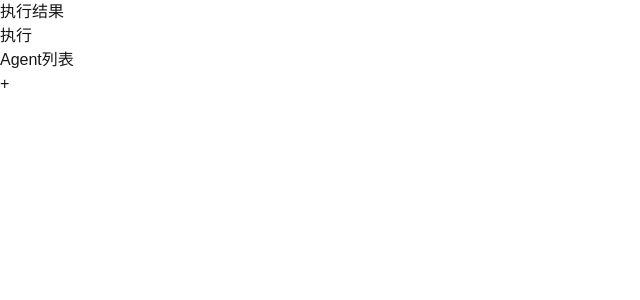
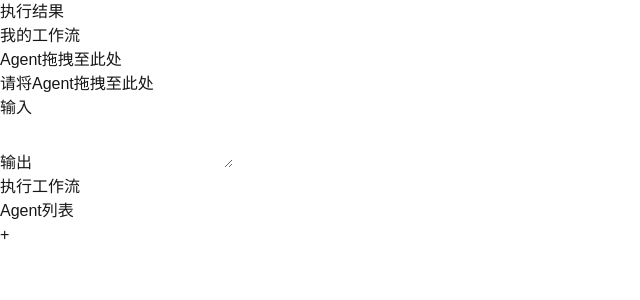
Before and after one commit to LLLzzh/agent-workflow-front-end, a Next.js app: page / in a window 1280 px wide. Shown: the top 300 px of the page, without its empty margins (0-640 px from the left). Built offline with nearby package versions, Linux system fonts and the light colour scheme.

Commit message:
fix: center panel drag repeating prblem

```diff
--- a/package.json
+++ b/package.json
@@ -14,7 +14,8 @@
     "react": "^19.0.0",
     "react-dnd": "^16.0.1",
     "react-dnd-html5-backend": "^16.0.1",
-    "react-dom": "^19.0.0"
+    "react-dom": "^19.0.0",
+    "uuid": "^11.0.3"
   },
   "devDependencies": {
     "@eslint/eslintrc": "^3",
--- a/src/components/CenterPanel.tsx
+++ b/src/components/CenterPanel.tsx
@@ -1,62 +1,150 @@
-import { useDrop } from 'react-dnd'
+import { useState } from 'react'
+import { useDrop, useDrag } from 'react-dnd'
 import { Agent } from '@/pages/api/apis'
 
 interface CenterPanelProps {
-    sequence: Agent[]
-    setSequence: (agents: Agent[]) => void
-    onExecute: () => Promise<void>
+    agents: Agent[]
 }
 
-export default function CenterPanel({ sequence, setSequence, onExecute }: CenterPanelProps) {
-    const [{ isOver }, drop] = useDrop<Agent, void, { isOver: boolean }>(() => ({
+export default function CenterPanel({ agents }: CenterPanelProps) {
+    const [workflowAgents, setWorkflowAgents] = useState<Agent[]>([])
+    const [input, setInput] = useState('')
+    const [output, setOutput] = useState('')
+
+    // Handle dropping agents
+    const [{ isOver }, drop] = useDrop(() => ({
         accept: 'AGENT',
-        drop: (item: Agent, monitor) => {
-            const dropIndex = Math.floor(monitor.getClientOffset()?.y / 50)
-            const validIndex = Math.min(dropIndex, sequence.length)  // 保证 dropIndex 合理
-            const newSequence = [...sequence]
-            newSequence.splice(validIndex, 0, item)  // 插入到指定位置
-            setSequence(newSequence)
+        drop: (item: Agent) => {
+            // 使用回调函数确保获取最新的 workflowAgents 状态
+            setWorkflowAgents((prevAgents) => {
+                // 如果没有找到相同的 agent，则将其添加到工作流中
+                if (!prevAgents.some(agent => agent.id === item.id)) {
+                    return [...prevAgents, item]
+                } else {
+                    console.log(`Agent with id ${item.id} already exists in the workflow`)
+                    return prevAgents // 如果已存在，则返回原状态，不做修改
+                }
+            })
         },
         collect: (monitor) => ({
-            isOver: monitor.isOver(),
-        }),
+            isOver: monitor.isOver()
+        })
     }))
 
+
+    // Add agent to workflow
+    const addAgentToWorkflow = (agent: Agent) => {
+        setWorkflowAgents((prevAgents) => [...prevAgents, agent])
+    }
+
+    // Delete an agent from the workflow
+    const deleteAgent = (index: number) => {
+        setWorkflowAgents((prevAgents) => prevAgents.filter((_, i) => i !== index))
+    }
+
+    // Execute workflow
+    const executeWorkflow = async () => {
+        let currentInput = input
+        for (let i = 0; i < workflowAgents.length; i++) {
+            const agent = workflowAgents[i]
+            currentInput = await executeAgent(agent, currentInput)
+        }
+        setOutput(currentInput) // Final output after all agents have been executed
+    }
+
+    const executeAgent = async (agent: Agent, input: string) => {
+        return new Promise<string>((resolve) => {
+            setTimeout(() => {
+                console.log(`Agent ${agent.name} processed input: ${input}`)
+                resolve(`${input} -> Processed by ${agent.name}`)
+            }, 100)
+        })
+    }
+
     return (
-        <div ref={drop} className="flex-1 p-4 border-r">
+        <div ref={drop} className="flex flex-col p-4 w-3/4">
             <div className="mb-4">
-                <button
-                    onClick={onExecute}
-                    className="px-4 py-2 bg-blue-500 text-white rounded"
-                >
-                    执行
-                </button>
+                <h2 className="text-xl font-bold">我的工作流</h2>
+                <div className="border p-4 mt-2">
+                    <h3 className="font-semibold">Agent拖拽至此处</h3>
+                    <div className={`min-h-[200px] border-dashed border-2 ${isOver ? 'bg-gray-100' : ''}`}>
+                        {workflowAgents.length === 0 ? (
+                            <p className="text-center text-gray-500">请将Agent拖拽至此处</p>
+                        ) : (
+                            <div>
+                                {workflowAgents.map((agent, index) => (
+                                    <DraggableAgent
+                                        key={agent.id}  // Ensure unique key
+                                        index={index}
+                                        agent={agent}
+                                        deleteAgent={deleteAgent}
+                                    />
+                                ))}
+                            </div>
+                        )}
+                    </div>
+                </div>
             </div>
-            <div className="space-y-2">
-                {sequence.map((agent, index) => (
-                    <AgentSequenceItem
-                        key={index}
-                        agent={agent}
-                        onRemove={() => {
-                            const newSequence = [...sequence]
-                            newSequence.splice(index, 1)
-                            setSequence(newSequence)
-                        }}
-                    />
-                ))}
+
+            {/* Input Section */}
+            <div className="mb-4">
+                <label className="block mb-2">输入</label>
+                <input
+                    type="text"
+                    value={input}
+                    onChange={(e) => setInput(e.target.value)}
+                    className="w-full p-2 border rounded"
+                />
             </div>
+
+            {/* Output Section */}
+            <div className="mb-4">
+                <label className="block mb-2">输出</label>
+                <textarea
+                    value={output}
+                    readOnly
+                    className="w-full p-2 border rounded"
+                />
+            </div>
+
+            {/* Execute Button */}
+            <button
+                onClick={executeWorkflow}
+                className="px-4 py-2 bg-blue-500 text-white rounded"
+            >
+                执行工作流
+            </button>
         </div>
     )
 }
 
-function AgentSequenceItem({ agent, onRemove }: { agent: Agent, onRemove: () => void }) {
+interface DraggableAgentProps {
+    agent: Agent
+    index: number
+    deleteAgent: (index: number) => void
+}
+
+function DraggableAgent({ agent, index, deleteAgent }: DraggableAgentProps) {
+    const [{ isDragging }, drag] = useDrag(() => ({
+        type: 'AGENT',
+        item: { index, id: agent.id }, // Ensure only the index and id are passed
+        collect: (monitor) => ({
+            isDragging: monitor.isDragging()
+        })
+    }), [agent.id, index])
+
     return (
-        <div className="p-4 border rounded flex justify-between items-center">
-            <div>
-                <h3 className="font-bold">{agent.name}</h3>
-                <p className="text-sm">{agent.description}</p>
-            </div>
-            <button onClick={onRemove} className="text-red-500">删除</button>
+        <div
+            ref={drag}
+            className={`flex justify-between items-center mb-2 p-2 border ${isDragging ? 'opacity-50' : ''}`}
+        >
+            <span>{agent.name}</span>
+            <button
+                onClick={() => deleteAgent(index)}
+                className="text-red-500 hover:text-red-700"
+            >
+                删除
+            </button>
         </div>
     )
 }
--- a/src/components/RightPanel.tsx
+++ b/src/components/RightPanel.tsx
@@ -4,6 +4,8 @@ import AnalyserForm from './Right/AnalyserForm'
 import JudgerForm from './Right/JudgerForm'
 import HandlerForm from './Right/HandlerForm'
 import PainterForm from './Right/PainterForm'
+import CenterPanel from './CenterPanel'
+import { v4 as uuidv4 } from 'uuid'
 
 interface RightPanelProps {
     onAgentAdd: (agent: Agent) => void
@@ -24,6 +26,8 @@ export default function RightPanel({ onAgentAdd }: RightPanelProps) {
     }, {} as Record<number, Agent[]>)
 
     return (
+        <>
+            <CenterPanel agents={agents} />
             <div className="w-1/4 p-4">
                 <div className="flex justify-between items-center mb-4">
                     <h2 className="text-xl font-bold">Agent列表</h2>
@@ -50,6 +54,7 @@ export default function RightPanel({ onAgentAdd }: RightPanelProps) {
                         onAdd={async (data) => {
                             const newAgent: Agent = {
                                 ...data,
+                                id: data.id || uuidv4(),
                             }
                             console.log('the form data is ' + JSON.stringify(data))
                             setAgents([...agents, newAgent])
@@ -64,13 +69,15 @@ export default function RightPanel({ onAgentAdd }: RightPanelProps) {
                         agent={editAgent}
                         onClose={() => setEditAgent(null)}
                         onUpdate={(updatedAgent) => {
-                        const updatedAgents = agents.map(agent => agent.name === updatedAgent.name ? updatedAgent : agent)
+                            const updatedAgents = agents.map(agent => agent.id === updatedAgent.id ? updatedAgent : agent)
                             setAgents(updatedAgents)
                             setEditAgent(null)
+                            console.log(updatedAgent, "update form")
                         }}
                     />
                 )}
             </div>
+        </>
     )
 }
 
@@ -89,7 +96,7 @@ function AgentGroup({ kind, agents, onEditAgent }: { kind: number, agents: Agent
             {isExpanded && (
                 <div className="space-y-2 mt-2">
                     {agents.map((agent) => (
-                        <AgentCard key={agent.name + agent.kind} agent={agent} onEdit={() => onEditAgent(agent)} />
+                        <AgentCard key={agent.id} agent={agent} onEdit={() => onEditAgent(agent)} />
                     ))}
                 </div>
             )}
@@ -133,7 +140,8 @@ function AddAgentForm({ onClose, onAdd }: { onClose: () => void, onAdd: (data: a
         kind: kindData.kind,
         name: '',
         description: '',
-        avatar: ''
+        avatar: '',
+        id: uuidv4(),
     })
 
     useEffect(() => {
@@ -230,6 +238,7 @@ function EditAgentForm({ agent, onClose, onUpdate }: { agent: Agent, onClose: ()
         ...agent
     })
 
+
     const renderForm = () => {
         switch (formData.kind) {
             case 0:
--- a/src/pages/api/apis.ts
+++ b/src/pages/api/apis.ts
@@ -4,6 +4,7 @@ import request from "@/pages/api/config"
  * @description agent 基础接口
  */
 interface AgentBase {
+    id: string
     name: string
     description: string
     avatar: string
--- a/src/pages/index.tsx
+++ b/src/pages/index.tsx
@@ -1,6 +1,5 @@
 import { useState } from 'react'
 import LeftPanel from '@/components/LeftPanel'
-import CenterPanel from '@/components/CenterPanel'
 import RightPanel from '@/components/RightPanel'
 import { Agent } from './api/apis'
 
@@ -11,13 +10,6 @@ export default function Home() {
   return (
     <div className="flex h-screen">
       <LeftPanel results={executionResults} />
-      <CenterPanel
-        sequence={sequence}
-        setSequence={setSequence}
-        onExecute={async () => {
-          // 执行逻辑
-        }}
-      />
       <RightPanel onAgentAdd={(agent: Agent) => {
         // 添加agent到右侧面板逻辑
       }} />
```
Also changed, not shown: 1 other file (tests, documents, lock files or other folders). Lines whose indentation alone changed are shown as unchanged.
